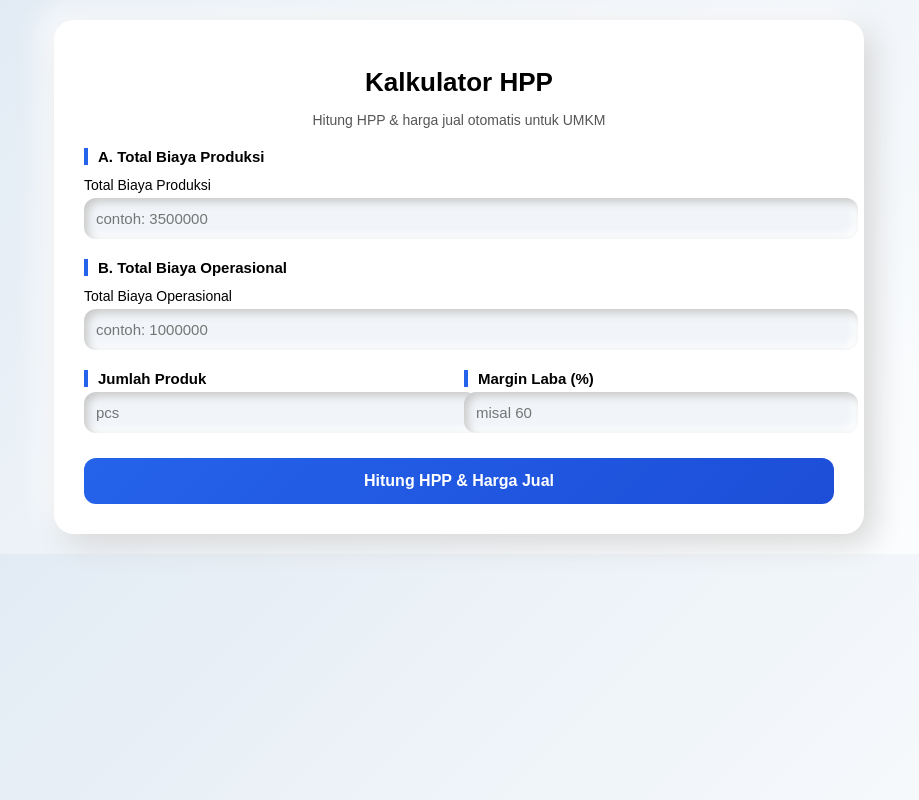
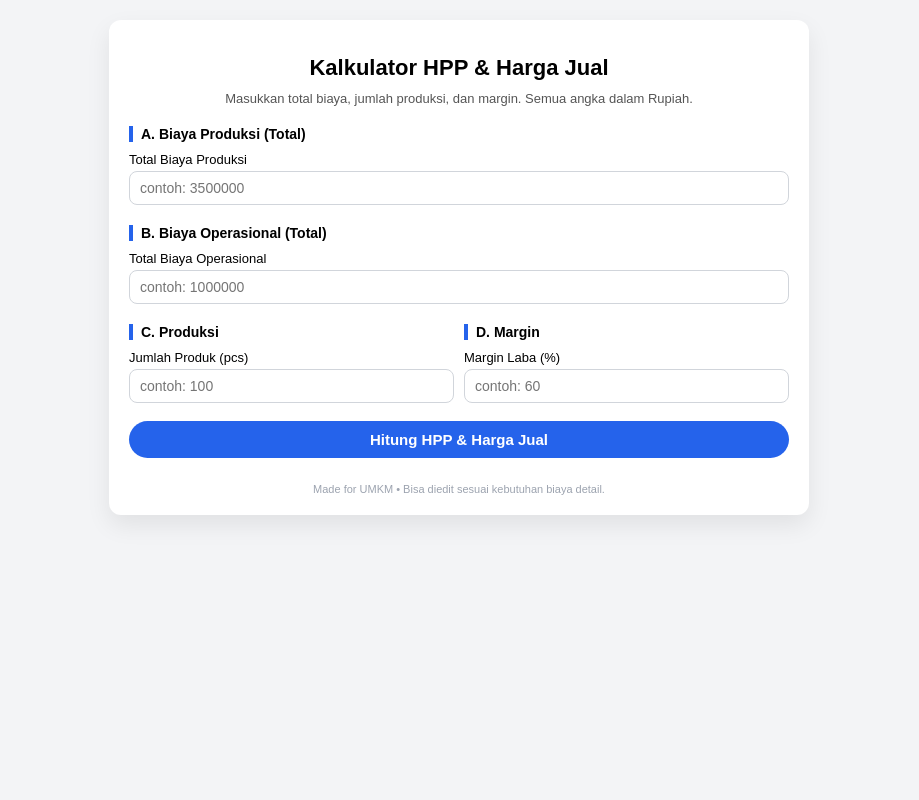
Before and after one commit to dceOne/HPP-faisal, a plain HTML site: page index.html in a window 1280 px wide. Shown: the whole page, without its empty margins (181-1100 px from the left). Drawn offline with Linux system fonts and the light colour scheme.

Commit message:
Update index.html

```diff
--- a/index.html
+++ b/index.html
@@ -2,151 +2,199 @@
 <html lang="id">
 <head>
   <meta charset="UTF-8" />
-<meta name="viewport" content="width=device-width, initial-scale=1.0" />
   <title>Kalkulator HPP & Harga Jual</title>
-
+  <meta name="viewport" content="width=device-width, initial-scale=1" />
   <style>
+    * { box-sizing: border-box; }
     body {
+      font-family: Arial, sans-serif;
+      background: #f3f4f6;
       margin: 0;
       padding: 20px;
-    font-family: "Poppins", sans-serif;
-    background: linear-gradient(135deg, #dfe9f3 0%, #ffffff 100%);
     }
-
-  .card {
-    max-width: 750px;
-    margin: auto;
+    .container {
+      max-width: 700px;
+      margin: 0 auto;
       background: #ffffff;
-    padding: 30px;
-    border-radius: 20px;
-    box-shadow: 10px 10px 30px #d7d7d7, -10px -10px 30px #ffffff;
+      padding: 20px;
+      border-radius: 12px;
+      box-shadow: 0 10px 25px rgba(0,0,0,0.08);
     }
-
     h1 {
       text-align: center;
-    font-size: 26px;
-    margin-bottom: 8px;
-    font-weight: 600;
+      margin-bottom: 10px;
+      font-size: 22px;
     }
-
-  .desc {
+    p.desc {
       text-align: center;
-    font-size: 14px;
+      font-size: 13px;
       color: #555;
+      margin-top: 0;
       margin-bottom: 20px;
     }
-
-  .section-title {
+    .group-title {
       margin-top: 20px;
-    font-size: 15px;
-    font-weight: 600;
-    padding-left: 10px;
+      font-weight: bold;
+      font-size: 14px;
       border-left: 4px solid #2563eb;
+      padding-left: 8px;
     }
-
     label {
       display: block;
-    font-size: 14px;
-    margin-top: 12px;
+      margin-top: 10px;
+      font-size: 13px;
     }
-
     input[type="number"] {
       width: 100%;
-    padding: 12px;
-    margin-top: 5px;
-    border: none;
-    background: #f1f5f9;
-    border-radius: 12px;
-    font-size: 15px;
-    box-shadow: inset 4px 4px 8px #c9c9c9, inset -4px -4px 8px #ffffff;
+      padding: 8px 10px;
+      margin-top: 4px;
+      border-radius: 8px;
+      border: 1px solid #d1d5db;
+      font-size: 14px;
     }
-
-  input:focus {
+    input[type="number"]:focus {
       outline: none;
-    box-shadow: inset 4px 4px 8px #b7b7b7, inset -4px -4px 8px #ffffff;
+      border-color: #2563eb;
+      box-shadow: 0 0 0 1px #2563eb33;
     }
-
     .row {
       display: flex;
       gap: 10px;
     }
-
     .col {
       flex: 1;
     }
-
     button {
+      margin-top: 18px;
       width: 100%;
-    padding: 14px;
-    margin-top: 25px;
+      padding: 10px;
+      border-radius: 999px;
       border: none;
+      font-size: 15px;
+      font-weight: bold;
+      cursor: pointer;
+      background: #2563eb;
+      color: white;
+    }
+    button:hover {
+      background: #1d4ed8;
+    }
+    .result-box {
+      margin-top: 20px;
+      padding: 15px;
       border-radius: 12px;
-    font-size: 16px;
-    font-weight: 600;
-    color: #fff;
-    background: linear-gradient(135deg,#2563eb,#1d4ed8);
-    cursor: pointer;
-    transition: 0.3s;
+      background: #f9fafb;
+      border: 1px solid #e5e7eb;
+      font-size: 14px;
     }
-
-  button:hover {
-    opacity: 0.9;
-    transform: translateY(-2px);
-  }
-
-  .result {
-    margin-top: 25px;
-    padding: 18px;
-    border-radius: 16px;
-    background: #f7f9fd;
-    border: 1px solid #e5e7eb;
-    font-size: 15px;
-  }
-
-  .r-row {
+    .result-row {
       display: flex;
       justify-content: space-between;
-    margin: 8px 0;
+      margin-top: 6px;
     }
-
+    .result-label {
+      color: #374151;
+    }
+    .result-value {
+      font-weight: bold;
+    }
+    .note {
+      font-size: 11px;
+      color: #6b7280;
+      margin-top: 10px;
+    }
     footer {
+      margin-top: 25px;
       text-align: center;
-    margin-top: 25px;
-    font-size: 12px;
-    color: #888;
+      font-size: 11px;
+      color: #9ca3af;
     }
   </style>
 </head>
+<body>
+  <div class="container">
+    <h1>Kalkulator HPP & Harga Jual</h1>
+    <p class="desc">Masukkan total biaya, jumlah produksi, dan margin. Semua angka dalam Rupiah.</p>
 
-<body>
-<div class="card">
-  <h1>Kalkulator HPP</h1>
-  <p class="desc">Hitung HPP & harga jual otomatis untuk UMKM</p>
-
-  <div class="section-title">A. Total Biaya Produksi</div>
+    <div class="group-title">A. Biaya Produksi (Total)</div>
     <label>Total Biaya Produksi
-    <input type="number" id="produksi" placeholder="contoh: 3500000" />
+      <input type="number" id="biayaProduksi" placeholder="contoh: 3500000" min="0" />
     </label>
 
-  <div class="section-title">B. Total Biaya Operasional</div>
+    <div class="group-title">B. Biaya Operasional (Total)</div>
     <label>Total Biaya Operasional
-    <input type="number" id="operasional" placeholder="contoh: 1000000" />
+      <input type="number" id="biayaOperasional" placeholder="contoh: 1000000" min="0" />
     </label>
 
     <div class="row">
       <div class="col">
-      <div class="section-title">Jumlah Produk</div>
-      <input type="number" id="jumlah" placeholder="pcs" />
+        <div class="group-title">C. Produksi</div>
+        <label>Jumlah Produk (pcs)
+          <input type="number" id="jumlahProduk" placeholder="contoh: 100" min="1" />
+        </label>
       </div>
       <div class="col">
-      <div class="section-title">Margin Laba (%)</div>
-      <input type="number" id="margin" placeholder="misal 60" />
+        <div class="group-title">D. Margin</div>
+        <label>Margin Laba (%)
+          <input type="number" id="margin" placeholder="contoh: 60" min="0" />
+        </label>
       </div>
     </div>
 
-  <button onclick="hitung()">Hitung HPP & Harga Jual</button>
+    <button onclick="hitungHPP()">Hitung HPP & Harga Jual</button>
 
-  <div id="resultBox" class="result" style="display:none;">
-    <div class="r-row"><span>Total HPP</span><strong id="totalHPP"></strong></div>
-    <div class="r-row"><span>HPP per pcs</span><strong id="hppPcs"></strong></div>
-    <div class="r-row"><span>Harga Jual per pcs</span><strong id="harga"></strong></div>
+    <div class="result-box" id="hasilBox" style="display:none;">
+      <div class="result-row">
+        <span class="result-label">Total HPP:</span>
+        <span class="result-value" id="totalHPP"></span>
+      </div>
+      <div class="result-row">
+        <span class="result-label">HPP per pcs:</span>
+        <span class="result-value" id="hppPerPcs"></span>
+      </div>
+      <div class="result-row">
+        <span class="result-label">Harga Jual per pcs:</span>
+        <span class="result-value" id="hargaJual"></span>
+      </div>
+      <p class="note">
+        Rumus: HPP = (Biaya Produksi + Biaya Operasional).
+        HPP per pcs = Total HPP ÷ Jumlah Produk.
+        Harga Jual = HPP per pcs + (HPP per pcs × Margin %).
+      </p>
+    </div>
+
+    <footer>
+      Made for UMKM • Bisa diedit sesuai kebutuhan biaya detail.
+    </footer>
+  </div>
+
+  <script>
+    function formatRupiah(angka) {
+      if (isNaN(angka)) return "-";
+      return "Rp " + angka.toLocaleString("id-ID");
+    }
+
+    function hitungHPP() {
+      const produksi = parseFloat(document.getElementById("biayaProduksi").value) || 0;
+      const operasional = parseFloat(document.getElementById("biayaOperasional").value) || 0;
+      const jumlah = parseFloat(document.getElementById("jumlahProduk").value);
+      const margin = parseFloat(document.getElementById("margin").value) || 0;
+
+      if (!jumlah || jumlah <= 0) {
+        alert("Jumlah produk tidak boleh kosong atau 0.");
+        return;
+      }
+
+      const totalHPP = produksi + operasional;
+      const hppPerPcs = totalHPP / jumlah;
+      const hargaJual = hppPerPcs + (hppPerPcs * (margin / 100));
+
+      document.getElementById("totalHPP").textContent = formatRupiah(totalHPP);
+      document.getElementById("hppPerPcs").textContent = formatRupiah(Math.round(hppPerPcs));
+      document.getElementById("hargaJual").textContent = formatRupiah(Math.round(hargaJual));
+
+      document.getElementById("hasilBox").style.display = "block";
+    }
+  </script>
+</body>
+</html>
```
Lines whose indentation alone changed are shown as unchanged.
